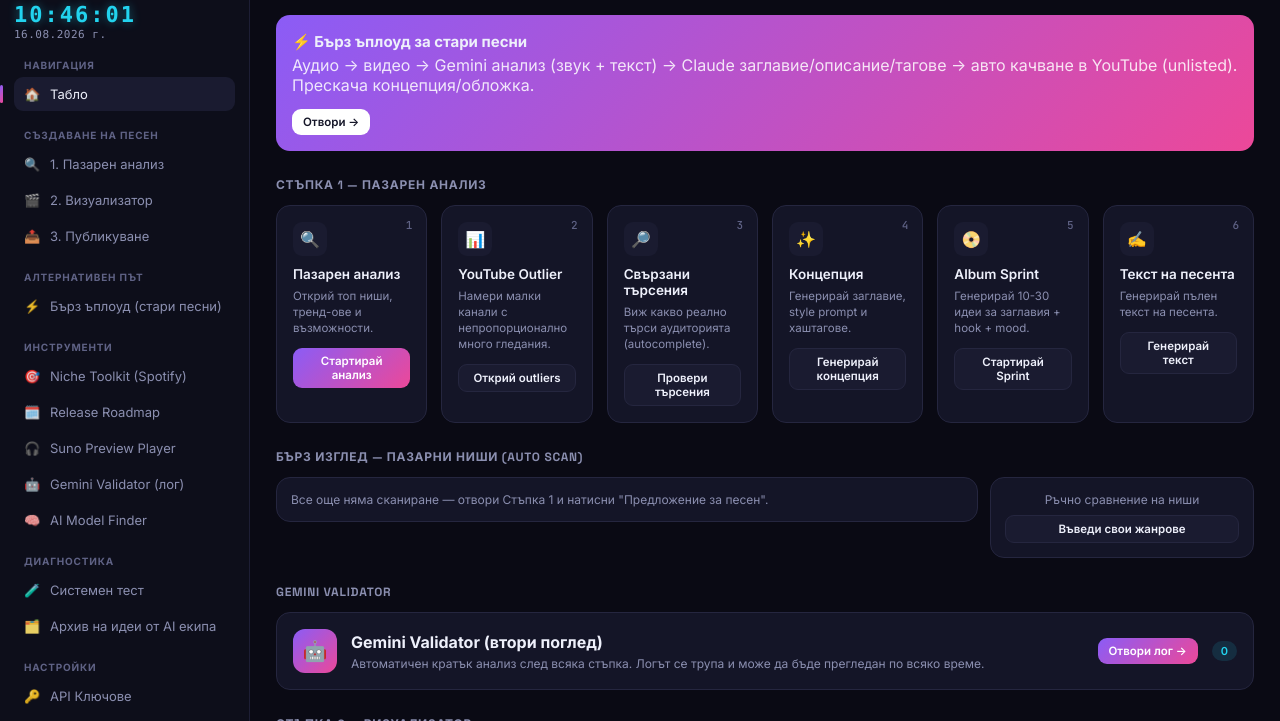
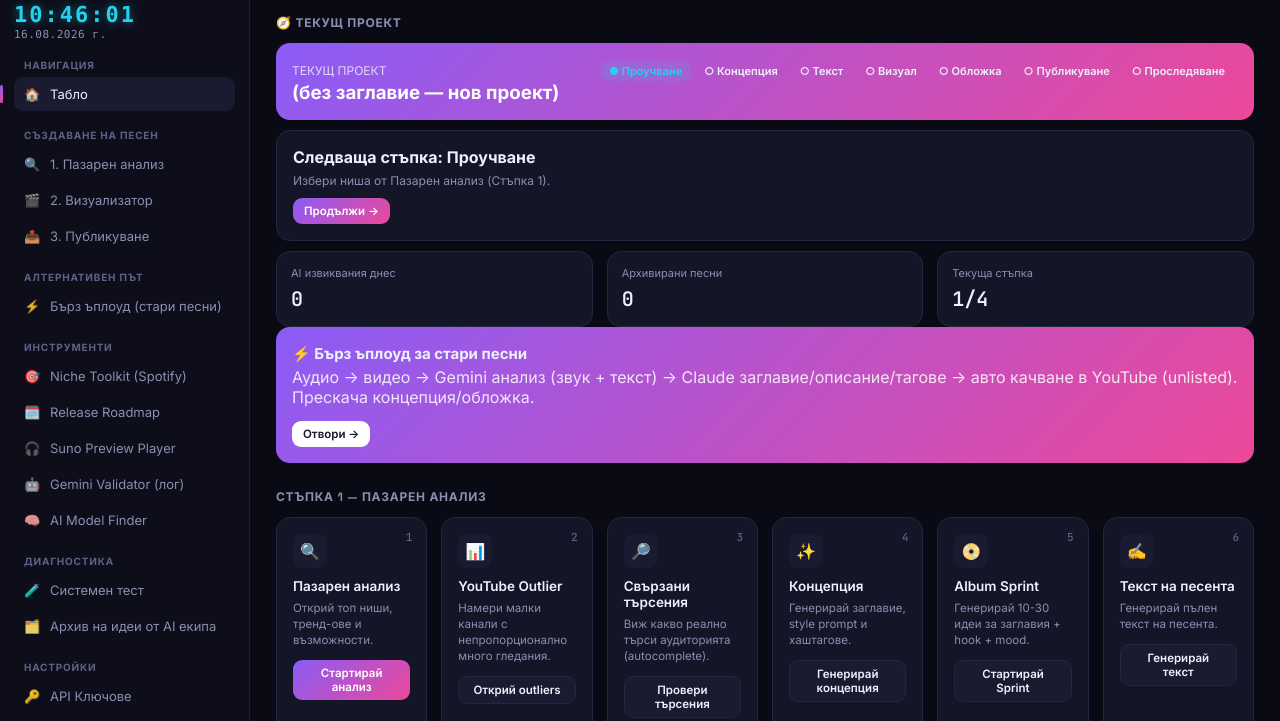
Before and after one commit to ceckod/moy-chat, a website: page index.html in a window 1280 px wide. Shown: the part 75-796 px from the top of the page. Drawn offline with nearby package versions, Linux system fonts and the light colour scheme.

Commit message:
Update via ZIP engine (20260816-104555): 5 changed, 1 added, 0 removed

```diff
--- a/index.html
+++ b/index.html
@@ -491,6 +491,9 @@ hr{border:none;border-top:1px solid var(--border-soft);}
 
     <!-- ============ DASHBOARD VIEW ============ -->
     <div class="view active" id="view-dashboard">
+
+      <div class="section-title" style="margin-top:0;">🧭 Текущ проект</div>
+      <div id="projectNextAction"></div>
 
       <div class="card" style="background:var(--grad);border:none;margin-bottom:18px;display:flex;align-items:center;justify-content:space-between;gap:14px;flex-wrap:wrap;">
         <div>
@@ -1432,6 +1435,7 @@ hr{border:none;border-top:1px solid var(--border-soft);}
 <script src="js/system-update.js"></script>
 <script src="js/quick-upload.js"></script>
 <script src="js/track-record.js"></script>
+<script src="js/dashboard.js"></script>
 <script src="js/lyrics-history.js"></script>
 <script src="js/lyrics-humanizer.js"></script>
 <script src="js/suno-preview.js"></script>
--- /dev/null
+++ b/js/dashboard.js
@@ -0,0 +1,129 @@
+/* =========================================================
+   PROJECT DASHBOARD — aggregation layer ("текущ проект / next action")
+   Добавен 2026-08-16 (Phase 0 audit → P0).
+
+   Не е нов data model. Чете съществуващите namespace-и (AppState,
+   ProjectArchive, TrackRecord, QuotaTracker) и извежда derived изглед:
+   "Кой е текущият проект, на кой етап е, каква е следващата стъпка."
+   Не мести/променя нито един storage key.
+
+   Зависимости (runtime, вътре в методи — редът на <script> тагове не е
+   критичен, но зареден е след AppState/ProjectArchive/TrackRecord/
+   QuotaTracker в index.html по конвенция): AppState, ProjectArchive,
+   TrackRecord, QuotaTracker, Storage (глобален).
+
+   Кой го ползва: Nav.showView("dashboard") вика ProjectDashboard.render()
+   (виж js/nav.js), редом до съществуващия Stats.renderDashboard()
+   (YouTube channel stats — различна отговорност, не се пипа).
+
+   Публичен интерфейс:
+     - ProjectDashboard.render() — прерисува #projectNextAction
+   ========================================================= */
+const ProjectDashboard = {
+  // 7-степенен pipeline по Master Prompt т.4. "done" се извежда от
+  // реални данни в AppState.project — не от неизползваното поле
+  // AppState.data.status (потвърдено grep-нато като мъртво, никой
+  // модул не го чете/пише към момента на писане на този файл).
+  _stages(p) {
+    return [
+      { key: "research", label: "Проучване", view: "step1", done: !!p.chosenNiche,
+        hint: "Избери ниша от Пазарен анализ (Стъпка 1)." },
+      { key: "concept", label: "Концепция", view: "step1", done: !!(p.title && p.stylePrompt),
+        hint: "Генерирай заглавие + Style Prompt." },
+      { key: "song", label: "Текст", view: "step1", done: !!p.lyrics,
+        hint: "Генерирай текста на песента." },
+      { key: "visual", label: "Визуал", view: "step2", done: !!p.fxConfig,
+        hint: "Конфигурирай FX и Видео1→Видео2 прехода във визуализатора." },
+      { key: "cover", label: "Обложка", view: "step3", done: !!(p.coverImageUrl || p.coverPrompt),
+        hint: "Генерирай обложка за песента." },
+      { key: "publish", label: "Публикуване", view: "step3", done: this._isPublished(p),
+        hint: "Попълни DistroKid/Spotify/YouTube метаданни и качи." },
+      { key: "track", label: "Проследяване", view: "stats-analytics", done: this._isTracked(p),
+        hint: "Свържи публикуваното видео в Track Record (Стъпка 1 → Viral Lab → Track Record), за да следиш реалното представяне." }
+    ];
+  },
+
+  _isPublished(p) {
+    return !!(p.youtube && (p.youtube.videoId || p.youtube.published));
+  },
+
+  _isTracked(p) {
+    if (!p.title || typeof TrackRecord === "undefined") return false;
+    try {
+      return TrackRecord.load().some(r => r.title === p.title && r.actual);
+    } catch (e) { return false; }
+  },
+
+  render() {
+    const el = document.getElementById("projectNextAction");
+    if (!el) return;
+    if (typeof AppState === "undefined" || !AppState.data) return;
+    const p = AppState.data.project || {};
+
+    const stages = this._stages(p);
+    const nextIdx = stages.findIndex(s => !s.done);
+    const next = nextIdx === -1 ? null : stages[nextIdx];
+
+    const pipelineHtml = stages.map((s, i) => {
+      const icon = s.done ? "✓" : (i === nextIdx ? "●" : "○");
+      const cls = s.done ? "green" : (i === nextIdx ? "cyan" : "");
+      return `<span class="chip ${cls}" style="margin:2px 4px 2px 0;">${icon} ${s.label}</span>`;
+    }).join("");
+
+    const projectName = p.title || "(без заглавие — нов проект)";
+
+    const nextActionHtml = next
+      ? `<strong>Следваща стъпка: ${next.label}</strong>
+         <p class="muted" style="margin:6px 0 0;">${next.hint}</p>
+         <button class="btn grad sm" style="margin-top:10px;" onclick="Nav.showView('${next.view}')">Продължи →</button>`
+      : `<strong>🎉 Всички етапи готови</strong>
+         <p class="muted" style="margin:6px 0 0;">Проектът е преминал целия pipeline. Архивирай го и започни следващ.</p>
+         <button class="btn grad sm" style="margin-top:10px;" onclick="ProjectArchive.saveCurrent()">💾 Архивирай проекта</button>`;
+
+    el.innerHTML = `
+      <div class="card" style="background:var(--grad);border:none;">
+        <div style="display:flex;justify-content:space-between;align-items:flex-start;flex-wrap:wrap;gap:10px;">
+          <div>
+            <span style="color:rgba(255,255,255,.75);font-size:12px;">ТЕКУЩ ПРОЕКТ</span>
+            <h3 style="margin:2px 0 0;color:#fff;">${this._esc(projectName)}</h3>
+          </div>
+          <div>${pipelineHtml}</div>
+        </div>
+      </div>
+      <div class="card" style="margin-top:10px;">${nextActionHtml}</div>
+      <div class="grid cols-3" style="margin-top:10px;" id="projectTodayCards"></div>
+    `;
+
+    this._renderToday();
+  },
+
+  _renderToday() {
+    const el = document.getElementById("projectTodayCards");
+    if (!el) return;
+    let totalCalls = 0;
+    try {
+      if (typeof QuotaTracker !== "undefined") {
+        totalCalls = Object.values(QuotaTracker.summary()).reduce((a, b) => a + b, 0);
+      }
+    } catch (e) { /* остави 0 */ }
+
+    let archiveCount = 0;
+    try {
+      if (typeof ProjectArchive !== "undefined") archiveCount = ProjectArchive.load().length;
+    } catch (e) { /* остави 0 */ }
+
+    const step = (AppState.data.currentStep || 1);
+
+    el.innerHTML = `
+      <div class="kpi"><div class="label">AI извиквания днес</div><div class="value">${totalCalls}</div></div>
+      <div class="kpi"><div class="label">Архивирани песни</div><div class="value">${archiveCount}</div></div>
+      <div class="kpi"><div class="label">Текуща стъпка</div><div class="value">${step}/4</div></div>
+    `;
+  },
+
+  // Малка utility — заглавието на проекта идва от потребителски вход
+  // (AI-генерирано или ръчно), затова escape-ваме преди innerHTML.
+  _esc(s) {
+    return String(s).replace(/[&<>"']/g, c => ({ "&": "&amp;", "<": "&lt;", ">": "&gt;", '"': "&quot;", "'": "&#39;" }[c]));
+  }
+};
--- a/js/nav.js
+++ b/js/nav.js
@@ -26,7 +26,7 @@ const Nav = {
     document.querySelectorAll(".view").forEach(v => v.classList.toggle("active", v.id === "view-" + id));
     document.querySelectorAll(".nav-btn").forEach(b => b.classList.toggle("active", b.dataset.view === id));
     if (id === "step2") Step2.syncTitleToVisualizer();
-    if (id === "dashboard") Stats.renderDashboard();
+    if (id === "dashboard") { ProjectDashboard.render(); Stats.renderDashboard(); }
     if (id === "stats-analytics") { Stats.renderAnalytics(); TrackRecord.render(); }
     if (id === "set-project") { ProjectArchive.render(); SystemUpdate.init(); }
     if (id === "set-keys" || id === "set-proxy") Settings.fillFields();
--- a/sw.js
+++ b/sw.js
@@ -17,7 +17,7 @@
    Версия на кеша: качи CACHE_VERSION при промяна на списъка файлове,
    за да се изчисти старият кеш на потребителите автоматично.
    ========================================================= */
-const CACHE_VERSION = "cdb-shell-v50";
+const CACHE_VERSION = "cdb-shell-v51";
 
 const SHELL_FILES = [
   "./",
@@ -52,6 +52,7 @@ const SHELL_FILES = [
   "./js/project-archive.js",
   "./js/quick-upload.js",
   "./js/track-record.js",
+  "./js/dashboard.js",
   "./js/lyrics-history.js",
   "./js/lyrics-humanizer.js",
   "./js/step2.js",
```
Also changed, not shown: MODULE-MAP.md (+12 -0 lines), PROJECT_STATE.md (+16 -0 lines), update_report.txt (+8 -8 lines).
